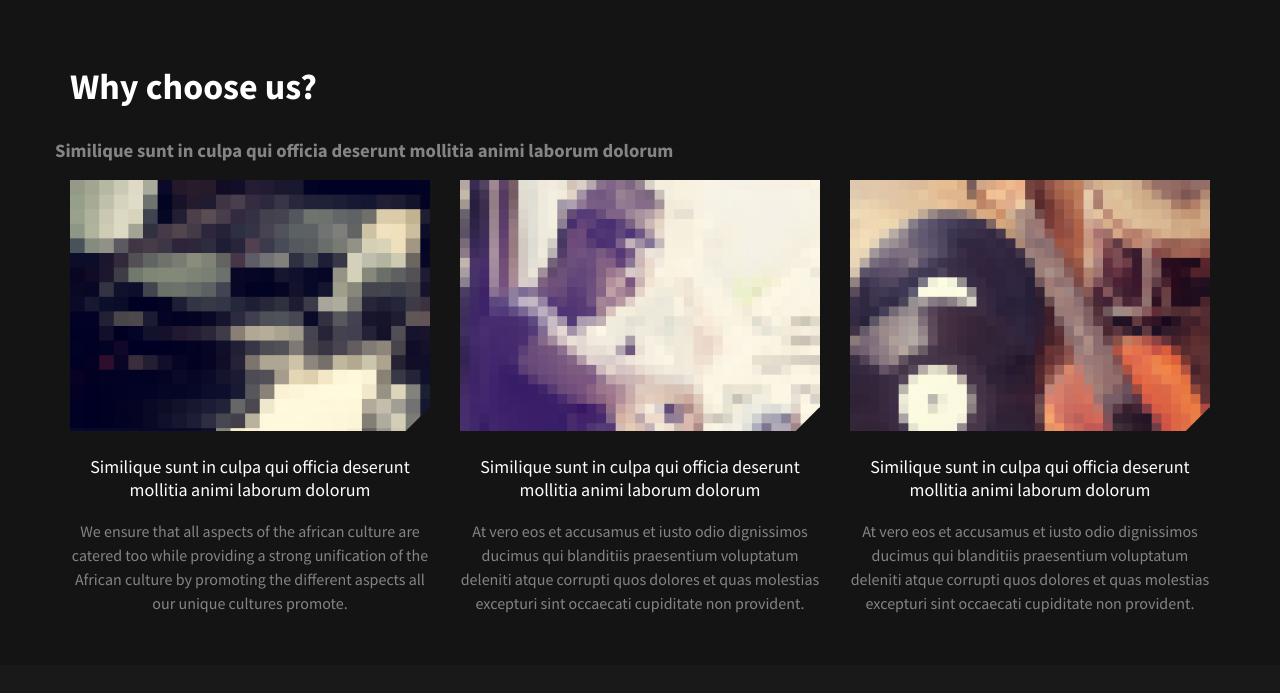
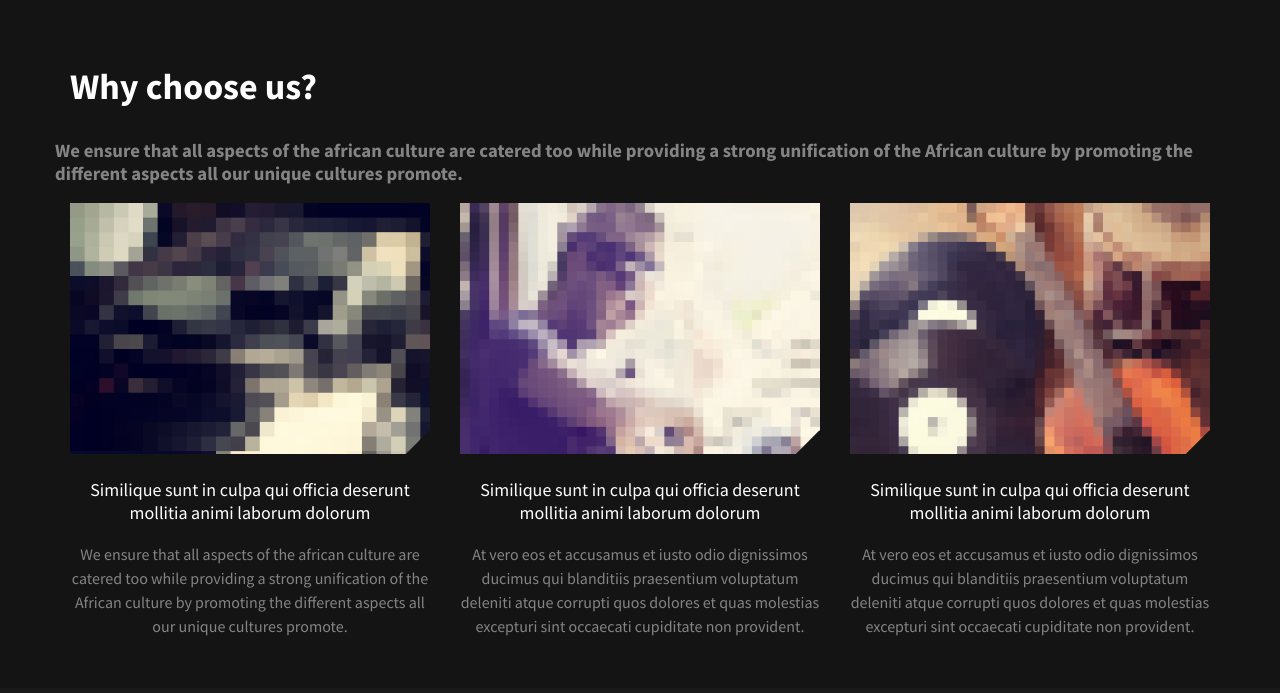
Before and after one commit to Trailblazerpvt/delicous, a plain HTML site: page index.html in a window 1280 px wide. Shown: the part 1780-2473 px from the top of the page. Drawn offline with Linux system fonts and the light colour scheme.

Commit message:
Update index.html

```diff
--- a/index.html
+++ b/index.html
@@ -164,7 +164,7 @@
 						<h2 class="section-title">Why choose us?</h2>
 
 						<div class="row">
-							<h3 class="feature-title">Similique sunt in culpa qui officia deserunt mollitia animi laborum dolorum</h3>
+							<h3 class="feature-title">We ensure that all aspects of the african culture are catered too while providing a strong unification of the African culture by promoting the different aspects all our unique cultures promote.</h3>
 							<div class="col-md-4">
 								<div class="feature">
 									<figure class="cut-corner">
```
